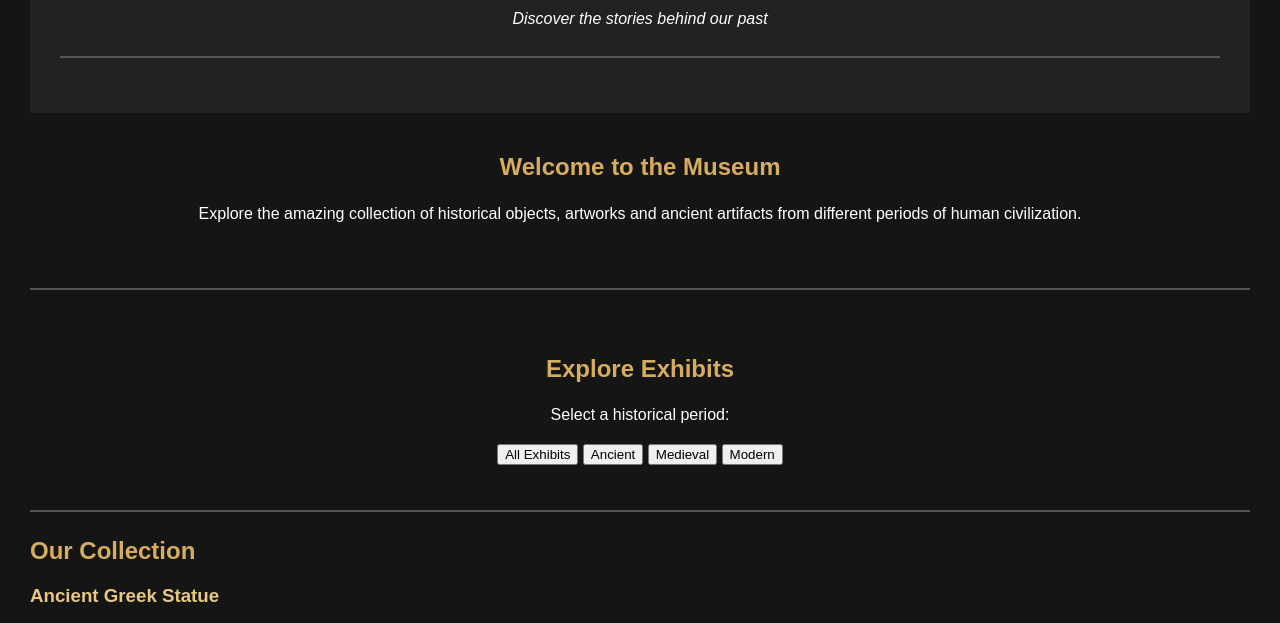
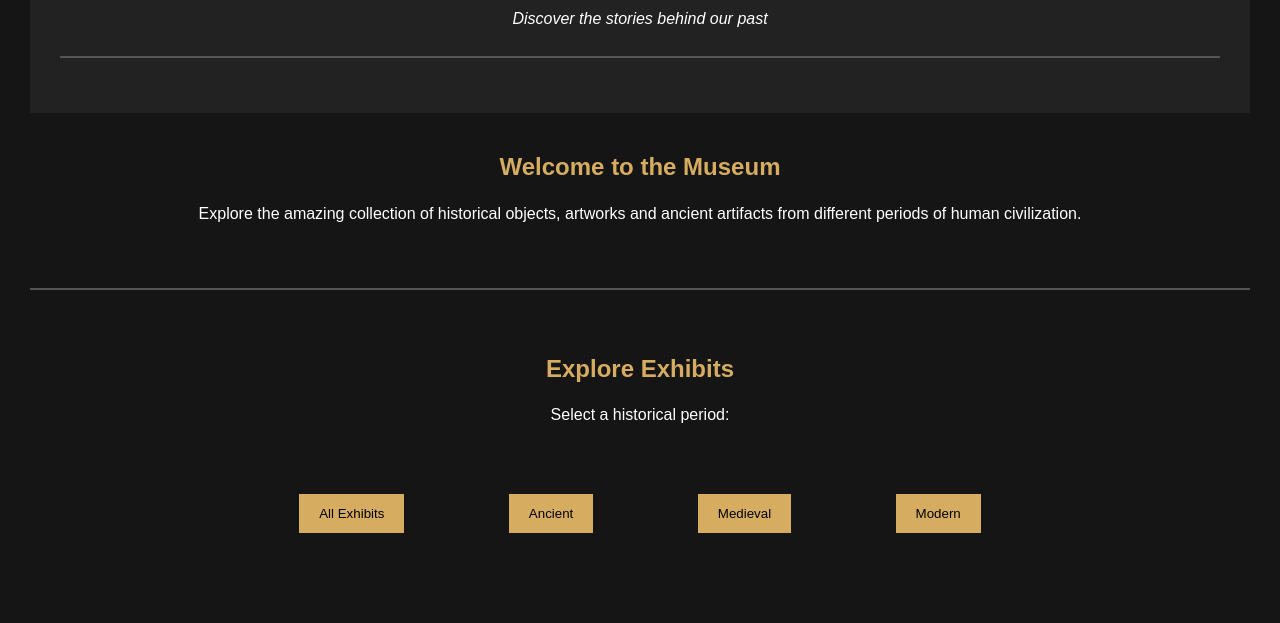
Before and after one commit to anandawasthicode-lab/chronicle-museum-website, a plain HTML site: page index.html in a window 1280 px wide. Shown: the part 153-776 px from the top of the page. Drawn offline with Linux system fonts and the light colour scheme.

Commit message:
added style to the buttons

```diff
--- a/style.css
+++ b/style.css
@@ -42,3 +42,16 @@ hr {
     text-align: center;
     padding: 20px;
 }
+
+input[type="button"] {
+    background-color: #d6ad60;
+    color: black;
+    border: none;
+    padding: 12px 20px;
+    margin: 50px;
+    cursor: pointer;
+}
+
+input[type="button"]:hover {
+    background-color: white;
+}
```
